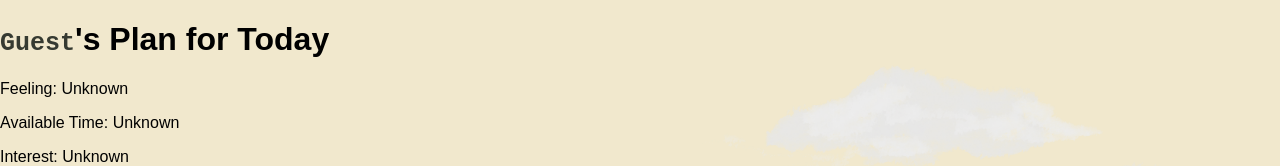
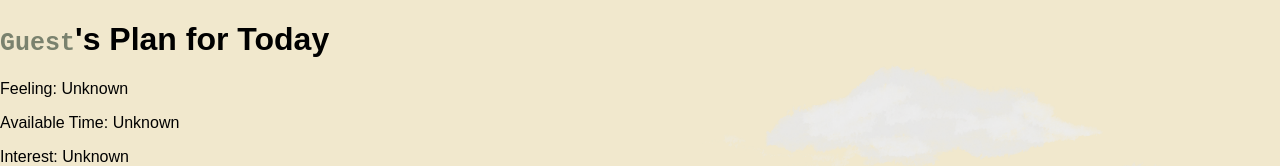
Before and after one commit to Katsukingmax/today, a React (Create React App) app: page /plan in a window 1280 px wide. Shown: the top 166 px of the page. Built offline with nearby package versions, Linux system fonts and the light colour scheme; a web font is replaced by a local one.

Commit message:
Update Greeting.css

```diff
--- a/src/components/Greeting/Greeting.css
+++ b/src/components/Greeting/Greeting.css
@@ -18,7 +18,7 @@
   .greeting-name
   {
     font-size: 25px;
-    color: #363a31;
+    color: #7a826e ;
     font-family: monospace;
   }
 
```
